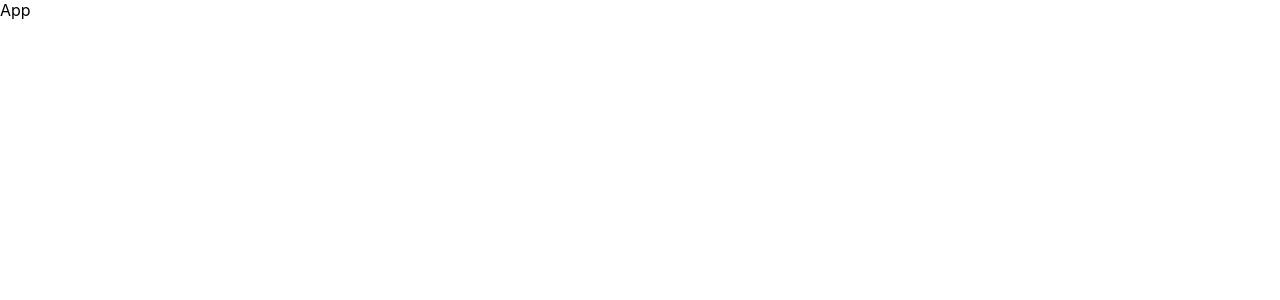
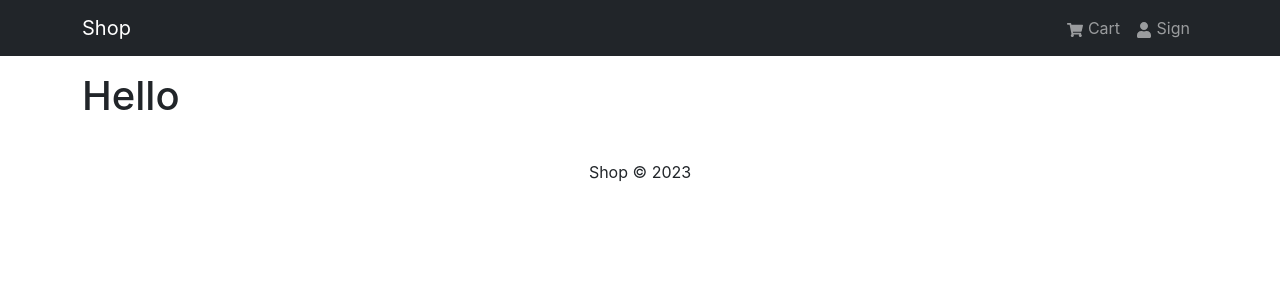
Before and after one commit to madepiet/shop, a React (Create React App) app in the folder frontend/: page / in a window 1280 px wide. Shown: the top 300 px of the page. Built offline with nearby package versions, Linux system fonts and the light colour scheme.

Commit message:
Added Header & Footer Componenets.

```diff
--- a/frontend/package.json
+++ b/frontend/package.json
@@ -6,8 +6,11 @@
     "@testing-library/jest-dom": "^5.16.5",
     "@testing-library/react": "^13.4.0",
     "@testing-library/user-event": "^13.5.0",
+    "bootstrap": "^5.3.0",
     "react": "^18.2.0",
+    "react-bootstrap": "^2.8.0",
     "react-dom": "^18.2.0",
+    "react-icons": "^4.10.1",
     "react-scripts": "5.0.1",
     "web-vitals": "^2.1.4"
   },
--- a/frontend/src/App.js
+++ b/frontend/src/App.js
@@ -1,8 +1,18 @@
-import React from 'react'
+import { Container } from "react-bootstrap"
+import Header from "./components/Header"
+import Footer from "./components/Footer"
 
 const App = () => {
   return (
-    <div>App</div>
+    <>
+      <Header />
+      <main className="py-3">
+        <Container>
+          <h1>Hello</h1>
+        </Container>
+      </main>
+      <Footer />
+    </>
   )
 }
 
--- /dev/null
+++ b/frontend/src/components/Footer.jsx
@@ -0,0 +1,19 @@
+import { Container, Row, Col } from "react-bootstrap"
+
+function Footer() {
+    const currentYear = new Date().getFullYear();
+
+    return (
+        <footer>
+            <Container>
+                <Row>
+                    <Col className="text-center py-3">
+                        <p>Shop &copy; {currentYear}</p>
+                    </Col>
+                </Row>
+            </Container>
+        </footer>
+    )
+}
+
+export default Footer
--- /dev/null
+++ b/frontend/src/components/Header.jsx
@@ -0,0 +1,23 @@
+import { Navbar, Nav, Container } from 'react-bootstrap';
+import { FaShoppingCart, FaUser } from 'react-icons/fa'
+
+const Header = () => {
+    return (
+        <header>
+            <Navbar bg="dark" variant="dark" expand="md" collapseOnSelect>
+                <Container>
+                    <Navbar.Brand href="/">Shop</Navbar.Brand>
+                    <Navbar.Toggle aria-controls="basic-navbar-nav" />
+                    <Navbar.Collapse id="basic-navbar-nav">
+                        <Nav className='ms-auto'>
+                            <Nav.Link href="/cart"><FaShoppingCart /> Cart</Nav.Link>
+                            <Nav.Link href="/login"><FaUser /> Sign</Nav.Link>
+                        </Nav>
+                    </Navbar.Collapse>
+                </Container>
+            </Navbar>
+        </header>
+    )
+}
+
+export default Header
--- a/frontend/src/index.js
+++ b/frontend/src/index.js
@@ -1,5 +1,6 @@
 import React from 'react';
 import ReactDOM from 'react-dom/client';
+import 'bootstrap/dist/css/bootstrap.min.css';
 import './index.css';
 import App from './App';
 import reportWebVitals from './reportWebVitals';
@@ -11,7 +12,4 @@ root.render(
   </React.StrictMode>
 );
 
-// If you want to start measuring performance in your app, pass a function
-// to log results (for example: reportWebVitals(console.log))
-// or send to an analytics endpoint. Learn more: https://bit.ly/CRA-vitals
 reportWebVitals();
```
Also changed, not shown: 1 other file (tests, documents, lock files or other folders).
